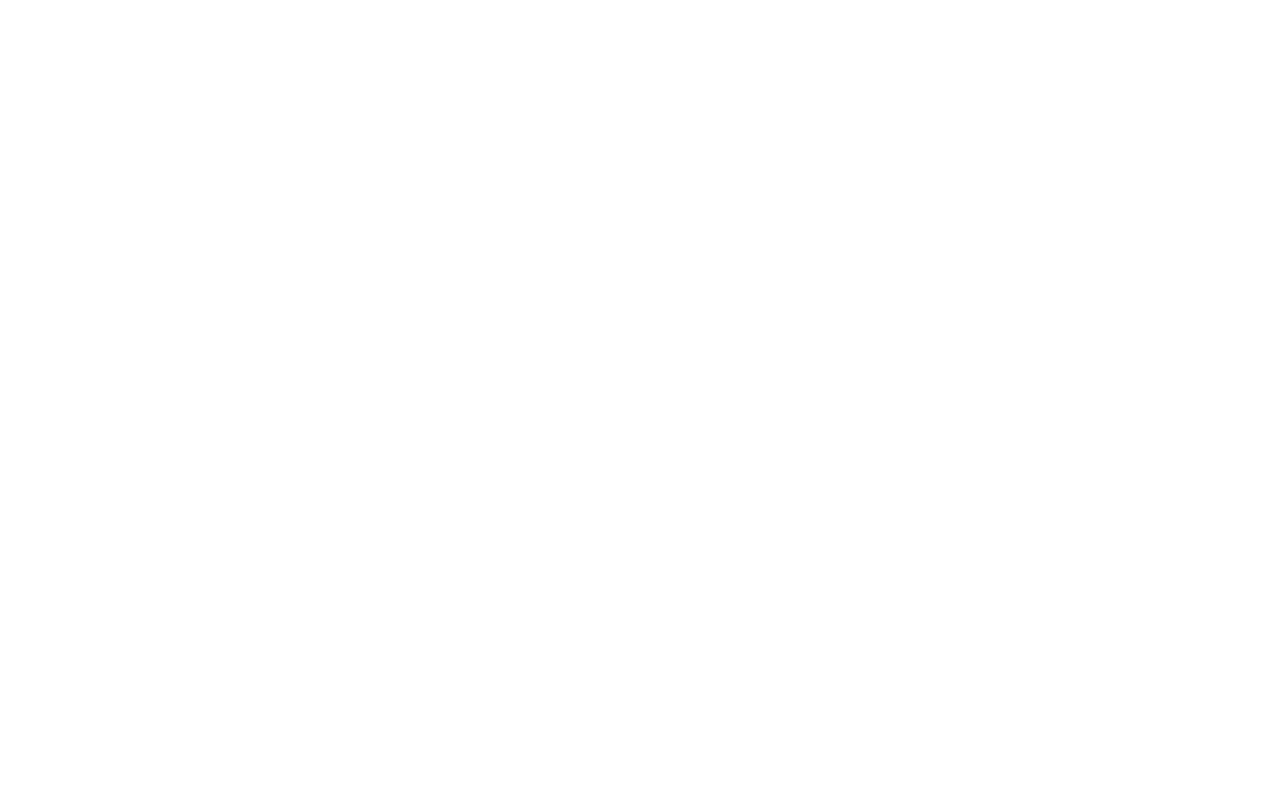
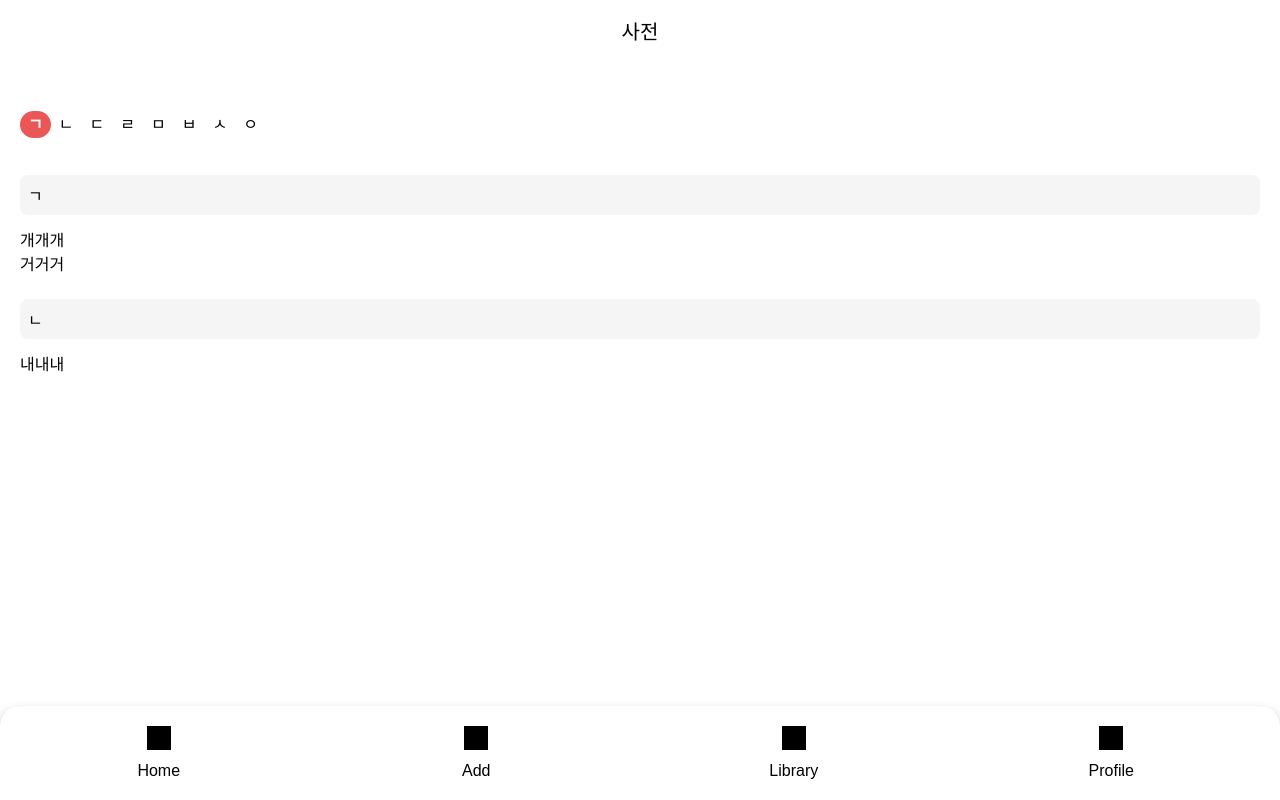
Before and after one commit to developyoun/memebook, a React (Create React App) app in the folder front/: page /library in a window 1280 px wide. Before the commit this address had no page. Built offline with nearby package versions, Linux system fonts and the light colour scheme.

Commit message:
사전 작업중

```diff
--- a/front/src/App.css
+++ b/front/src/App.css
@@ -121,3 +121,13 @@
 .footer_list .list {width:100%}
 .footer_list .list .link {display:block;padding:20px 0;width:100%;text-align:center}
 .footer_list .list .link:before {display:block;margin:0 auto 12px;width:24px;height:24px;background:#000;content:''}
+
+.consonant_list {display:flex;flex-wrap:wrap;margin-bottom:40px}
+.consonant_list .list .link {padding:5px 8px}
+.consonant_list .list .link.active {color:#fff;font-weight:bold;border-radius:48px;background:#EB5757}
+
+
+.word_box .tit {margin-bottom:12px;padding:8px;border-radius:8px;background:#F5F5F5}
+.word_box .word_list .list {}
+.word_box .list+.list {margin-top:24px}
+.word_box .item {display:flex;width:100%}
--- /dev/null
+++ b/front/src/components/WordList.js
@@ -0,0 +1,31 @@
+import './../App.css';
+
+function WordList() {
+    return (
+        <div className="word_box">
+            <ul className="word_box">
+                <li className="list">
+                    <h3 className="tit">ㄱ</h3>
+                    <ul className="word_list">
+                        <li>
+                            <a href="" className="item">개개개</a>
+                        </li>
+                        <li>
+                            <a href="" className="item">거거거</a>
+                        </li>
+                    </ul>
+                </li>
+                <li className="list">
+                    <h3 className="tit">ㄴ</h3>
+                    <ul className="word_list">
+                        <li>
+                            <a href="" className="item">내내내</a>
+                        </li>
+                    </ul>
+                </li>
+            </ul>
+        </div>
+    );
+}
+
+export default WordList;
--- /dev/null
+++ b/front/src/page/Library.js
@@ -0,0 +1,46 @@
+import './../App.css';
+import Footer from "../components/Footer";
+import WordList from "../components/WordList";
+
+function Word() {
+    return (
+        <div className="layer">
+            <div className="layer_header">
+                <h1 className="tit">사전</h1>
+            </div>
+            <div className="container">
+                <ul className="consonant_list">
+                    <li className="list">
+                        <a href="" className="link active">ㄱ</a>
+                    </li>
+                    <li className="list">
+                        <a href="" className="link">ㄴ</a>
+                    </li>
+                    <li className="list">
+                        <a href="" className="link">ㄷ</a>
+                    </li>
+                    <li className="list">
+                        <a href="" className="link">ㄹ</a>
+                    </li>
+                    <li className="list">
+                        <a href="" className="link">ㅁ</a>
+                    </li>
+                    <li className="list">
+                        <a href="" className="link">ㅂ</a>
+                    </li>
+                    <li className="list">
+                        <a href="" className="link">ㅅ</a>
+                    </li>
+                    <li className="list">
+                        <a href="" className="link">ㅇ</a>
+                    </li>
+                </ul>
+                <WordList></WordList>
+            </div>
+
+            <Footer></Footer>
+        </div>
+    );
+}
+
+export default Word;
--- a/front/src/page/Word.js
+++ b/front/src/page/Word.js
@@ -1,10 +1,14 @@
 import './../App.css';
-import LayerHeader from "../components/LayerHeader";
 
 function Word() {
     return (
         <div className="layer">
-            <LayerHeader></LayerHeader>
+            <div className="layer_header">
+                <a href="" className="btn_back">
+                    <span className="blind">뒤로가기</span>
+                </a>
+                <h1 className="tit">단어 등록</h1>
+            </div>
             <div className="container">
                 <div className="input_box">
                     <h4 className="tit">
--- a/front/src/util/RouteConfig.js
+++ b/front/src/util/RouteConfig.js
@@ -2,11 +2,13 @@
 import { Routes, Route } from 'react-router-dom';
 import Main from "../page/Main";
 import Word from "../page/Word";
+import Library from "../page/Library";
 const AppRoutes = () => {
     return (
         <Routes>
             <Route path="/" element={<Main />} />
             <Route path="/word" element={<Word />} />
+            <Route path="/library" element={<Library />} />
         </Routes>
     );
 };
```
